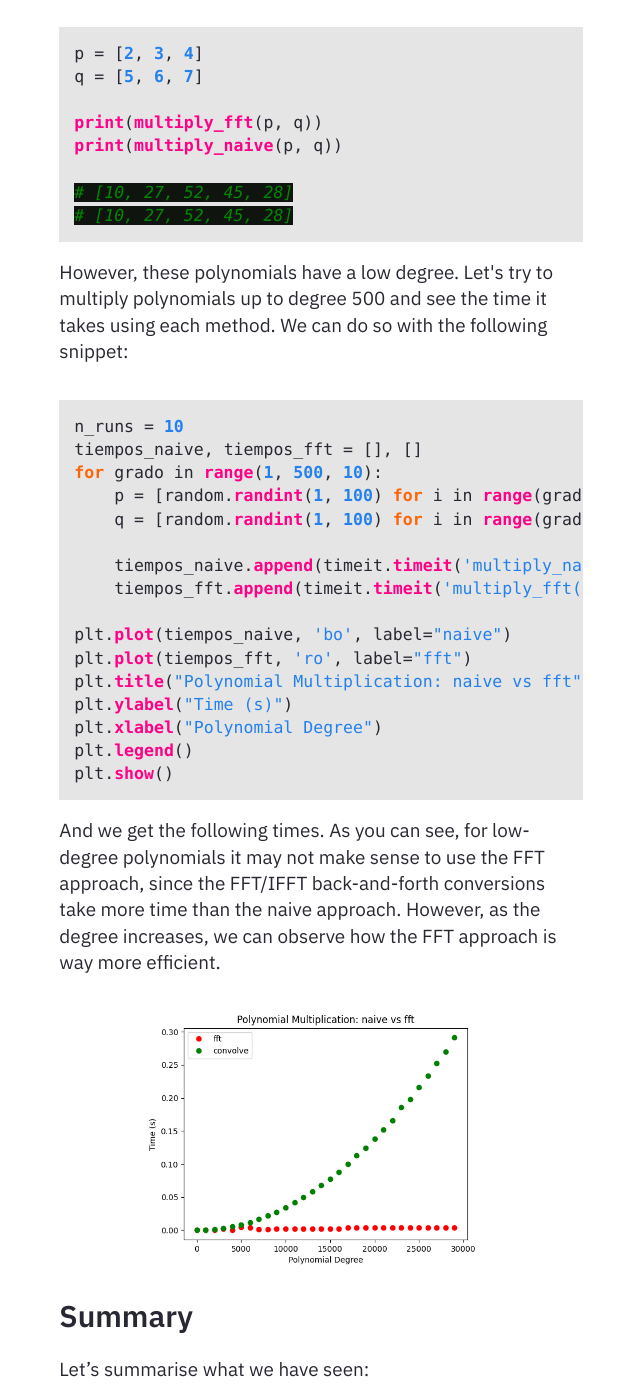
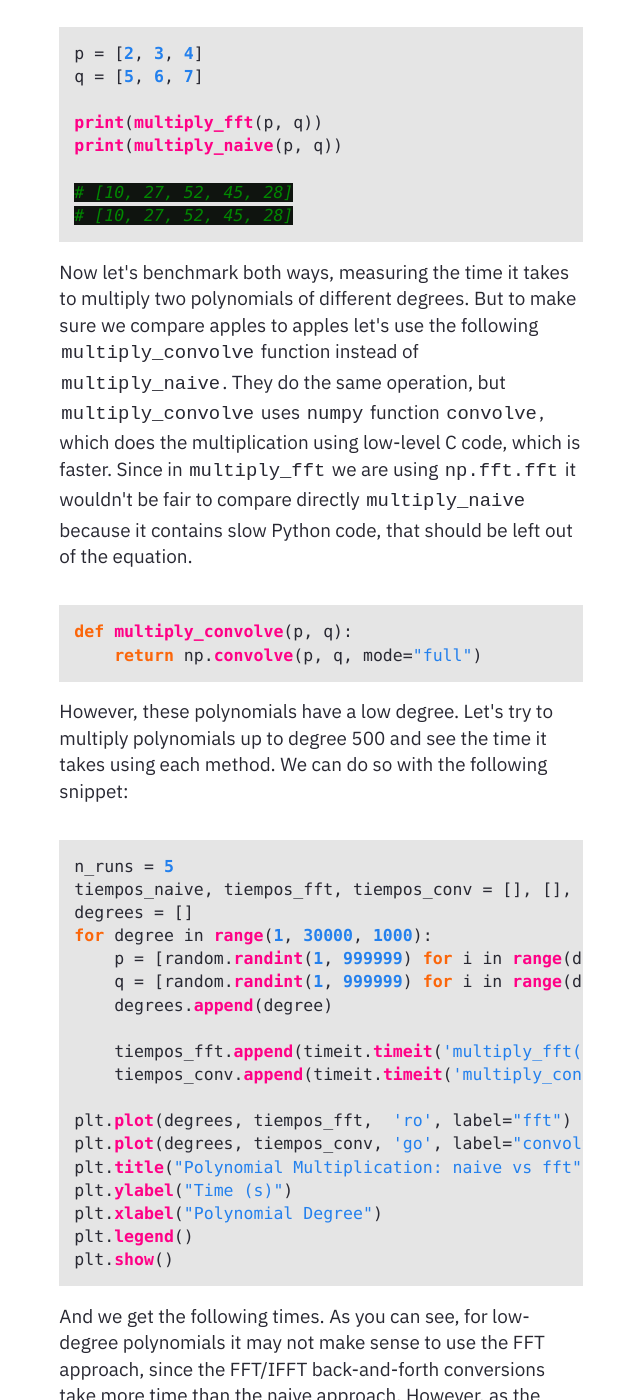
Before and after one commit to alrevuelta/myblog, a Jekyll site: the page built from _posts/2024-04-26-fft-polynomials.md, in a window 1280 px wide and 1400 px high, scrolled down 8404 px. Shown: the whole window, without its empty margins (319-959 px from the left). Built offline with Jekyll 4.4.1, drawn with Linux system fonts in a browser that asks for light colours; formulas are drawn with MathJax 3; some of the changed text lies outside the part shown.

Commit message:
Fix using convolve

````diff
--- a/_posts/2024-04-26-fft-polynomials.md
+++ b/_posts/2024-04-26-fft-polynomials.md
@@ -55,7 +55,7 @@ More specifically, the complexity is $O(n^2)$ which is not good. Can we do it be
 
 ## Convolutions
 
-Before answering the question if we can do better than $O(n^2)$ to multiply polynomials, let's introduce the concept of convolution, since it will come in handy to understand what’s next.
+Before answering the question if we can do better than $O(n^2)$ to multiply polynomials, let's introduce the concept of convolution since it will come in handy to understand what’s next.
 
 Convolution is defined both in continuous and discrete domains. The continuous domain might be cool for mathematicians, but we engineers who do real things prefer the discrete domain.
 We can define the convolution in the discrete domain of two discrete signals $p$ and $q$ as:
@@ -214,7 +214,7 @@ X[k] = \sum_{n=0}^{N-1} x[n] \cdot e^{-i 2\pi k n / N}
 $$
 
 It takes a discrete signal in time domain $x[n]$ and converts it to the frequency domain $X[k]$.
-Note that what it does is quite simple. Each sample of $X[k] is calculated by taking each sample of $x$ and multiplying it with a complex number, that represents a given frequency.
+Note that what it does is quite simple. Each sample of $X[k]$ is calculated by taking each sample of $x$ and multiplying it with a complex number, that represents a given frequency.
 
 It's some kind of projection, where each element of the input signal is projected into sines, and then added up together.
 But let's go back to the main goal of this post. We wanted to multiply polynomials faster.
@@ -286,21 +286,33 @@ print(multiply_naive(p, q))
 # [10, 27, 52, 45, 28]
 ```
 
+Now let's benchmark both ways, measuring the time it takes to multiply two polynomials of different degrees.
+But to make sure we compare apples to apples let's use the following `multiply_convolve` function instead of `multiply_naive`.
+They do the same operation, but `multiply_convolve` uses `numpy` function `convolve`, which does the multiplication using low-level C code, which is faster.
+Since in `multiply_fft` we are using `np.fft.fft` it wouldn't be fair to compare directly `multiply_naive` because it contains slow Python code, that should be left out of the equation.
+
+```python
+def multiply_convolve(p, q):
+    return np.convolve(p, q, mode="full")
+```
+
 However, these polynomials have a low degree. Let's try to multiply polynomials up to degree 500 and see the time it takes using each method.
 We can do so with the following snippet:
 
 ```python
-n_runs = 10
-tiempos_naive, tiempos_fft = [], []
-for grado in range(1, 500, 10):
-    p = [random.randint(1, 100) for i in range(grado)]
-    q = [random.randint(1, 100) for i in range(grado)]
+n_runs = 5
+tiempos_naive, tiempos_fft, tiempos_conv = [], [], []
+degrees = []
+for degree in range(1, 30000, 1000):
+    p = [random.randint(1, 999999) for i in range(degree)]
+    q = [random.randint(1, 999999) for i in range(degree)]
+    degrees.append(degree)
 
-    tiempos_naive.append(timeit.timeit('multiply_naive(p, q)', number=n_runs, globals=globals())/n_runs)
     tiempos_fft.append(timeit.timeit('multiply_fft(p, q)', number=n_runs, globals=globals())/n_runs)
+    tiempos_conv.append(timeit.timeit('multiply_convolve(p, q)', number=n_runs, globals=globals()) / n_runs)
 
-plt.plot(tiempos_naive, 'bo', label="naive")
-plt.plot(tiempos_fft, 'ro', label="fft")
+plt.plot(degrees, tiempos_fft,  'ro', label="fft")
+plt.plot(degrees, tiempos_conv, 'go', label="convolve")
 plt.title("Polynomial Multiplication: naive vs fft")
 plt.ylabel("Time (s)")
 plt.xlabel("Polynomial Degree")
````
Also changed, not shown: other parts of _posts/2024-04-26-fft-polynomials.md (+1 -1 lines).
